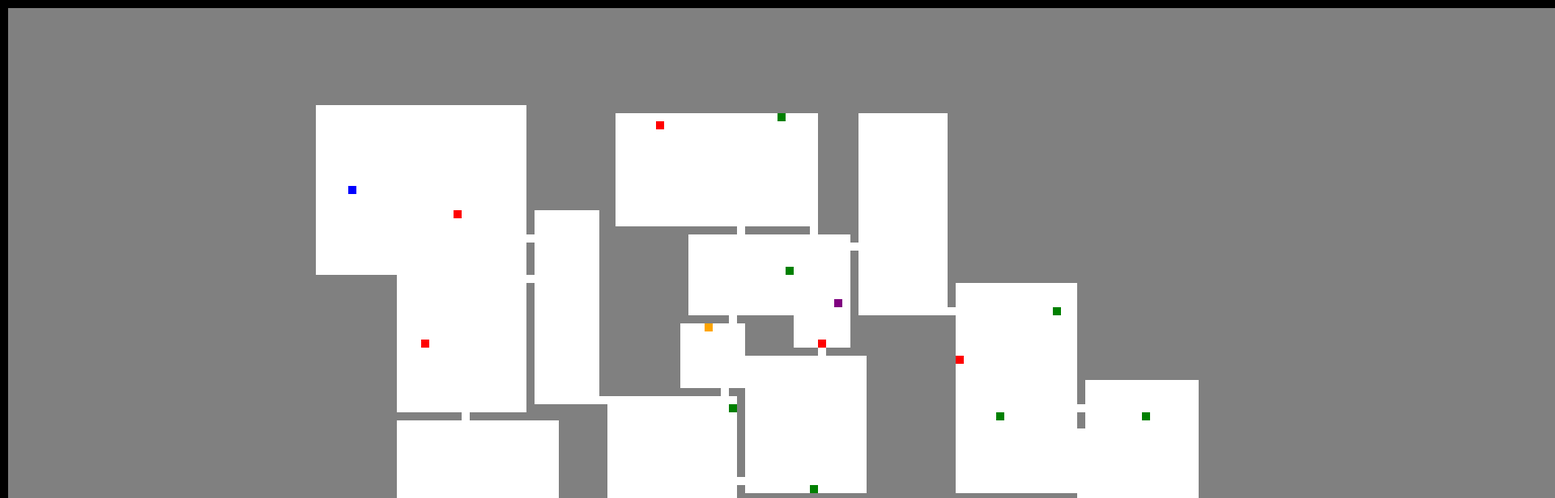
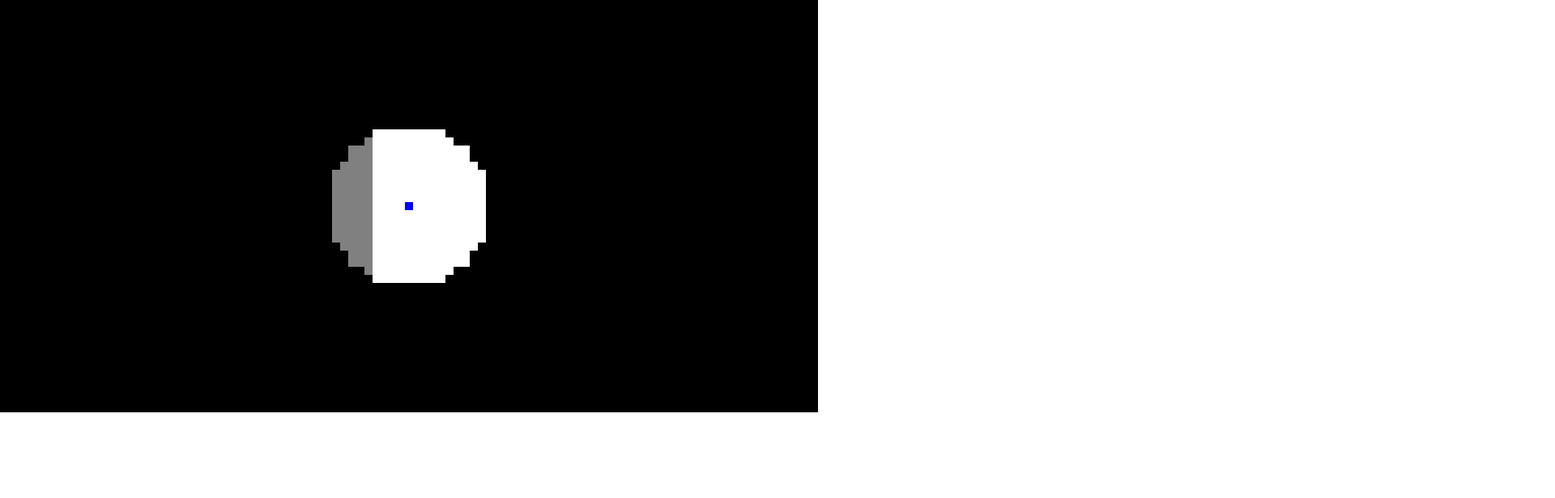
Before and after one commit to mkermani144/freecodecamp-projects, a React (Create React App) app in the folder roughlike-dungeon-crawler-game/: page / in a window 1280 px wide. Shown: the top 616 px of the page at 81% size, 1920 px wide, since content can reach past the window. Built offline with nearby package versions, Linux system fonts and the light colour scheme; the HTML template or start-up script is replaced by a standard one.

Commit message:
Show only part of the map

```diff
--- a/roughlike-dungeon-crawler-game/src/Battlefield.css
+++ b/roughlike-dungeon-crawler-game/src/Battlefield.css
@@ -1,6 +1,6 @@
 .battlefield {
   display: flex;
   flex-flow: row wrap;
-  width: 2020px;
-  height: 1020px;
+  width: 1010px;
+  height: 510px;
 }
--- a/roughlike-dungeon-crawler-game/src/BattlefieldContainer.js
+++ b/roughlike-dungeon-crawler-game/src/BattlefieldContainer.js
@@ -12,6 +12,7 @@ class BattlefieldContainer extends Component {
       x: 0,
       y: 0
     };
+    this.lineOfSight = 10;
     this.dirtyBattlefield();
   }
   render() {
@@ -26,7 +27,18 @@ class BattlefieldContainer extends Component {
       6: 'purple',
       7: 'blue'
     };
-    return <Battlefield cellColors={flatten(unzip(this.cellsInfo[0])).map(type => typeToColor[type])}/>;
+    const submap = [];
+    for (let i = 0; i <= 100; i++) {
+      submap[i] = [];
+      for (let j = 0; j <= 50; j++) {
+        if ((i - 50) * (i - 50) + (j - 25) * (j - 25) < this.lineOfSight * this.lineOfSight) {
+          submap[i][j] = this.cellsInfo[0][i + (this.playerPos.x - 50)][j + (this.playerPos.y - 25)];
+        } else {
+          submap[i][j] = -1;
+        }
+      }
+    }
+    return <Battlefield cellColors={flatten(unzip(submap)).map(type => typeToColor[type])}/>;
   }
   dirtyBattlefield = () => {
     const base = (dungeon, type, iterateNum) => {
```
